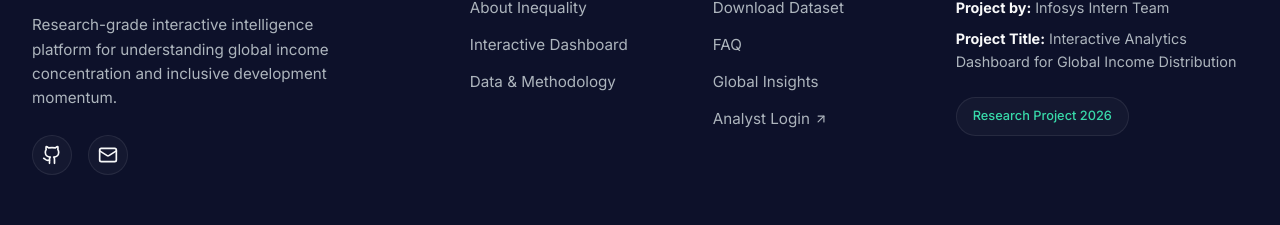
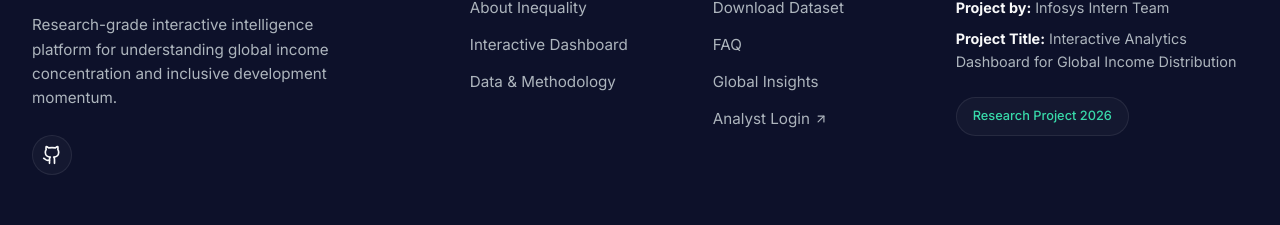
Before and after one commit to Kasireddy-Seshi-Reddy/global-income-distribution, a React (Vite) app in the folder frontend/: page /dashboard in a window 1280 px wide. Shown: the part 3985-4210 px from the top of the page. Built offline with nearby package versions, Linux system fonts and the light colour scheme; no server answers; sample sign-in values are in the browser's storage.

Commit message:
feat(ui): remove email link from footer

```diff
--- a/frontend/src/components/Footer.jsx
+++ b/frontend/src/components/Footer.jsx
@@ -1,7 +1,7 @@
 import { useContext } from 'react';
 import { Link } from 'react-router-dom';
 import { AuthContext } from '../context/AuthContext';
-import { Github, Mail, ArrowUpRight, Globe } from 'lucide-react';
+import { Github, ArrowUpRight, Globe } from 'lucide-react';
 import './Footer.css';
 
 const Footer = () => {
@@ -25,7 +25,7 @@ const Footer = () => {
                         <div className="social-links">
 
                             <a href="https://github.com/Springboard-Internship-2025/Interactive-Analytics-Dashboard-for-Global-Income-Distribution_Feb_Batch-8_2026/tree/Kasireddy-Seshi-Reddy" target="_blank" rel="noopener noreferrer" aria-label="GitHub" className="social-link"><Github size={20} /></a>
-                            <a href="mailto:kasireddy.seshireddy@university.edu" aria-label="Email" className="social-link"><Mail size={20} /></a>
+
                         </div>
                     </div>
 
```
